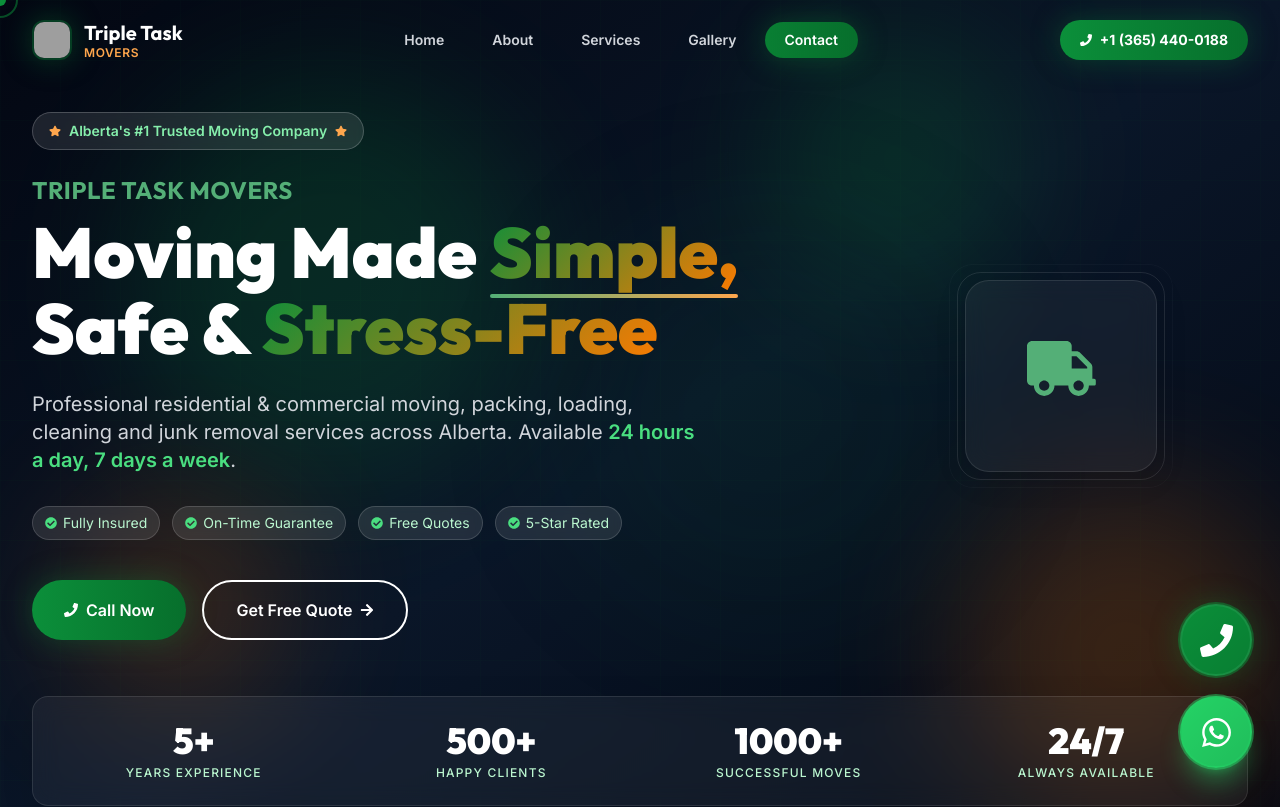
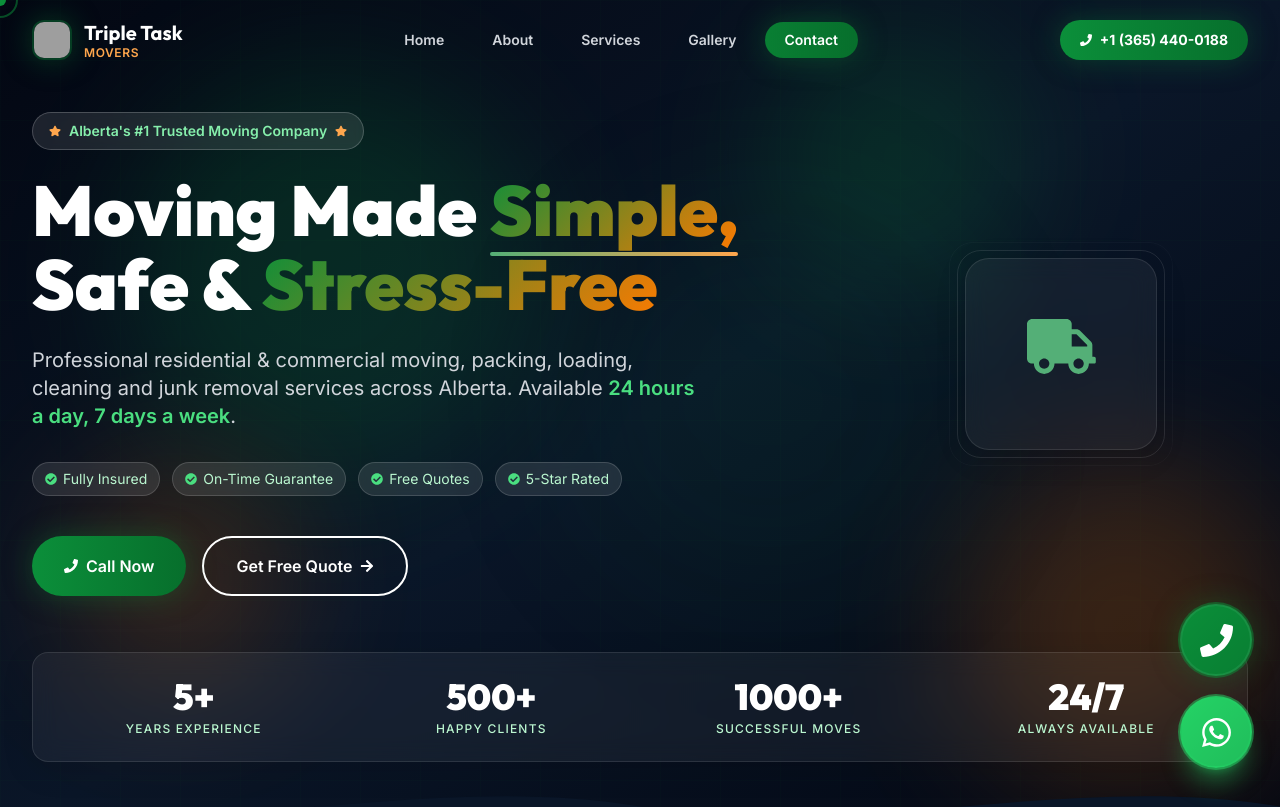
Before and after one commit to shahbazqalander388/Triple-Task-Movers, a React (Vite) app: page / in a window 1280 px wide. Shown: the top 807 px of the page. Built offline with nearby package versions, Linux system fonts and the light colour scheme; grey boxes are pictures that could not be loaded.

Commit message:
feat: use Triple Task Movers | Moving, Cleaning & Junk Removal as primary title

```diff
--- a/index.html
+++ b/index.html
@@ -9,8 +9,8 @@
     <meta name="google-site-verification" content="google08b312bb280ff30d" />
 
     <!-- Primary Meta Tags -->
-    <title>Triple Task Movers | Professional Moving & Relocation Services in Alberta</title>
-    <meta name="title" content="Triple Task Movers | Professional Moving & Relocation Services in Alberta" />
+    <title>Triple Task Movers | Moving, Cleaning & Junk Removal</title>
+    <meta name="title" content="Triple Task Movers | Moving, Cleaning & Junk Removal" />
     <meta name="description" content="Triple Task Movers provides 24/7 residential & commercial moving, packing, cleaning, and junk removal services across Alberta. Get your free moving quote today!" />
     <meta name="keywords" content="moving company Alberta, Triple Task Movers, Blackfalds movers, Red Deer movers, residential moving, commercial moving, packing services, junk removal, moving company Canada, Calgary movers, Edmonton movers" />
     <meta name="author" content="Triple Task Movers" />
@@ -21,7 +21,7 @@
     <!-- Open Graph / Facebook -->
     <meta property="og:type" content="website" />
     <meta property="og:url" content="https://tripletaskmovers.business/" />
-    <meta property="og:title" content="Triple Task Movers | Professional Moving & Relocation Services in Alberta" />
+    <meta property="og:title" content="Triple Task Movers | Moving, Cleaning & Junk Removal" />
     <meta property="og:description" content="Triple Task Movers provides 24/7 residential & commercial moving, packing, cleaning, and junk removal services across Alberta. Get your free moving quote today!" />
     <meta property="og:image" content="https://tripletaskmovers.business/icon-512.png" />
     <meta property="og:image:alt" content="Triple Task Movers - Moving, Cleaning & Junk Removal" />
@@ -31,7 +31,7 @@
     <!-- Twitter / X -->
     <meta name="twitter:card" content="summary_large_image" />
     <meta name="twitter:url" content="https://tripletaskmovers.business/" />
-    <meta name="twitter:title" content="Triple Task Movers | Professional Moving & Relocation Services in Alberta" />
+    <meta name="twitter:title" content="Triple Task Movers | Moving, Cleaning & Junk Removal" />
     <meta name="twitter:description" content="Triple Task Movers provides 24/7 residential & commercial moving, packing, cleaning, and junk removal services across Alberta. Get your free moving quote today!" />
     <meta name="twitter:image" content="https://tripletaskmovers.business/icon-512.png" />
     <meta name="twitter:image:alt" content="Triple Task Movers - Moving, Cleaning & Junk Removal" />
--- a/src/components/common/PageSeo.jsx
+++ b/src/components/common/PageSeo.jsx
@@ -5,7 +5,7 @@
 const SITE_NAME = 'Triple Task Movers';
 
 export default function PageSeo({
-  title = 'Triple Task Movers | Professional Moving & Relocation Services',
+  title = 'Triple Task Movers | Moving, Cleaning & Junk Removal',
   description = 'Triple Task Movers provides 24/7 residential & commercial moving, packing, cleaning, and junk removal services across Alberta. Get your free quote today!',
   keywords = 'moving company Alberta, Triple Task Movers, Blackfalds movers, Red Deer movers, residential moving, commercial moving, packing services, junk removal, moving company Canada',
   canonical = SITE_URL,
--- a/src/components/sections/Hero.jsx
+++ b/src/components/sections/Hero.jsx
@@ -88,12 +88,9 @@
               {/* Main heading */}
               <motion.h1
                 variants={itemVariants}
-                className="hero-title font-display font-black text-white leading-[1.08] mb-6"
+                className="hero-title font-display font-black text-white leading-[1.05] mb-6"
                 style={{ fontSize: 'clamp(2.5rem, 5.5vw, 4.5rem)' }}
               >
-                <span className="block text-primary-400 text-lg sm:text-2xl font-bold tracking-wide uppercase mb-2">
-                  Triple Task Movers
-                </span>
                 Moving Made{' '}
                 <span className="relative inline-block">
                   <span className="text-gradient-mixed">Simple,</span>
--- a/src/pages/Home.jsx
+++ b/src/pages/Home.jsx
@@ -88,7 +88,7 @@
   return (
     <>
       <PageSeo
-        title="Triple Task Movers | Professional Moving & Relocation Services in Alberta"
+        title="Triple Task Movers | Moving, Cleaning & Junk Removal"
         description="Triple Task Movers provides 24/7 residential & commercial moving, packing, cleaning, and junk removal services across Alberta. Get your free moving quote today!"
         keywords="moving company Alberta, Triple Task Movers, Blackfalds movers, Red Deer movers, residential moving, commercial moving, packing services, junk removal, moving company Canada"
         canonical="https://tripletaskmovers.business/"
```
